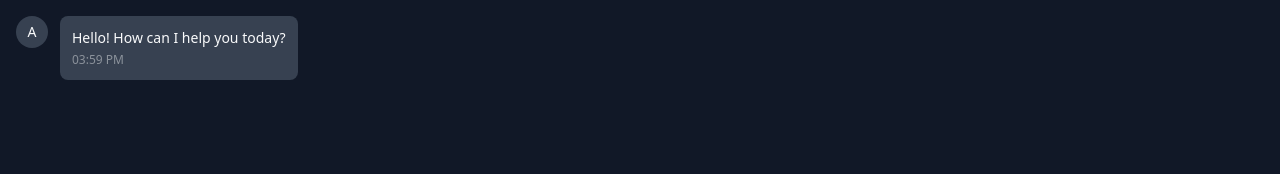
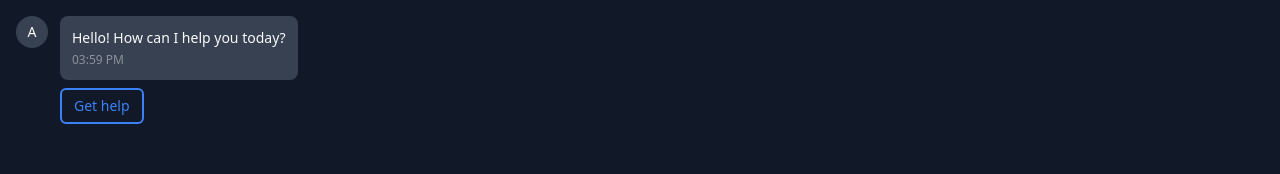
Before and after one commit to CorieW/react-actions-chat, a React (Vite) app: page / in a window 1280 px wide. Shown: the top 174 px of the page. Built offline with nearby package versions, Linux system fonts and the light colour scheme.

Commit message:
feat: add message buttons (limited testing)

```diff
--- a/src/App.tsx
+++ b/src/App.tsx
@@ -5,7 +5,7 @@ import { useMemo } from 'react';
 import { useInputFieldStore } from './lib';
 
 function App(): React.JSX.Element {
-  const { addMessage } = useChatStore();
+  const { addMessage, clearButtons } = useChatStore();
   const { setInputFieldDescription } = useInputFieldStore();
 
   const repeatMsg = (content: string) => {
@@ -28,6 +28,23 @@ function App(): React.JSX.Element {
         userResponseCallback: () => {
           setInputFieldDescription("We're not available at the moment");
         },
+        buttons: [
+          {
+            label: 'Get help',
+            style: {
+              backgroundColor: 'transparent',
+              border: '2px solid #3b82f6',
+              color: '#3b82f6',
+            },
+            onClick: () => {
+              clearButtons();
+              addMessage({
+                type: 'agent',
+                content: 'I can help you with that!',
+              });
+            },
+          },
+        ],
       },
     ],
     [addMessage]
--- a/src/components/MessageBubble.tsx
+++ b/src/components/MessageBubble.tsx
@@ -1,9 +1,54 @@
-import type { Message, ChatTheme } from '../js/types';
+import type { Message, ChatTheme, MessageButtonVariant } from '../js/types';
 import { Avatar } from './ui/avatar';
+import { cn } from '../lib/utils';
 
 interface MessageBubbleProps {
   readonly message: Message;
   readonly theme: ChatTheme;
+}
+
+/**
+ * Gets button styles based on variant.
+ *
+ * @param variant The button variant
+ * @param theme The current theme
+ * @returns Object with backgroundColor and color
+ */
+function getButtonVariantStyles(
+  variant: MessageButtonVariant,
+  theme: ChatTheme
+): { backgroundColor: string; color: string } {
+  const DEFAULT_BACKGROUND = theme.buttonColor ?? '#3b82f6';
+  const DEFAULT_COLOR = theme.buttonTextColor ?? '#ffffff';
+
+  switch (variant) {
+    case 'success':
+      return {
+        backgroundColor: '#10b981', // green-500
+        color: '#ffffff',
+      };
+    case 'error':
+      return {
+        backgroundColor: '#ef4444', // red-500
+        color: '#ffffff',
+      };
+    case 'warning':
+      return {
+        backgroundColor: '#f59e0b', // amber-500
+        color: '#ffffff',
+      };
+    case 'info':
+      return {
+        backgroundColor: '#3b82f6', // blue-500
+        color: '#ffffff',
+      };
+    case 'default':
+    default:
+      return {
+        backgroundColor: DEFAULT_BACKGROUND,
+        color: DEFAULT_COLOR,
+      };
+  }
 }
 
 export function MessageBubble({
@@ -38,11 +83,14 @@ export function MessageBubble({
       </div>
 
       {/* Message Bubble */}
+      <div className='max-w-[70%]'>
         <div
-        className='max-w-[70%] rounded-lg p-3'
+          className='rounded-lg p-3'
           style={{
             backgroundColor:
-            message.type === 'user' ? theme.primaryColor : theme.secondaryColor,
+              message.type === 'user'
+                ? theme.primaryColor
+                : theme.secondaryColor,
             color:
               message.type === 'user' ? theme.buttonTextColor : theme.textColor,
           }}
@@ -63,6 +111,35 @@ export function MessageBubble({
             })}
           </span>
         </div>
+        {/* Message Buttons */}
+        {message.buttons && message.buttons.length > 0 && (
+          <div
+            className={`flex flex-wrap gap-2 mt-2 ${
+              message.type === 'user' ? 'justify-end' : 'justify-start'
+            }`}
+          >
+            {message.buttons.map((button, index) => {
+              const variant = button.variant ?? 'default';
+              const variantStyles = getButtonVariantStyles(variant, theme);
+              // Merge variant styles with custom styles (custom styles override variant)
+              const buttonStyles = { ...variantStyles, ...button.style };
+              const baseClassName =
+                'px-3 py-1.5 rounded-md text-sm font-medium transition-colors hover:opacity-90 focus-visible:outline-none focus-visible:ring-2 focus-visible:ring-offset-2';
+              const buttonClassName = cn(baseClassName, button.className);
+              return (
+                <button
+                  key={index}
+                  onClick={button.onClick}
+                  className={buttonClassName}
+                  style={buttonStyles}
+                >
+                  {button.label}
+                </button>
+              );
+            })}
+          </div>
+        )}
+      </div>
     </div>
   );
 }
--- a/src/js/types.ts
+++ b/src/js/types.ts
@@ -26,6 +26,33 @@ export interface ChatTheme {
 }
 
 /**
+ * Variant type for message buttons.
+ */
+export type MessageButtonVariant =
+  | 'default'
+  | 'success'
+  | 'error'
+  | 'warning'
+  | 'info';
+
+/**
+ * Represents a button associated with a message.
+ *
+ * @property label The text displayed on the button.
+ * @property onClick Callback function executed when the button is clicked.
+ * @property variant Optional variant style for the button. Defaults to 'default'.
+ * @property className Optional custom CSS class names to apply to the button.
+ * @property style Optional custom inline styles to apply to the button. These will override variant styles.
+ */
+export interface MessageButton {
+  readonly label: string;
+  readonly onClick: () => void;
+  readonly variant?: MessageButtonVariant;
+  readonly className?: string;
+  readonly style?: React.CSSProperties;
+}
+
+/**
  * Represents a single chat message.
  *
  * @property id Unique identifier for the message.
@@ -33,6 +60,7 @@ export interface ChatTheme {
  * @property content The textual content of the message.
  * @property timestamp The date and time the message was created.
  * @property userResponseCallback Optional callback function invoked when a user response is received right after this message.
+ * @property buttons Optional array of buttons to display below the message.
  */
 export interface Message {
   readonly id: number;
@@ -40,6 +68,7 @@ export interface Message {
   readonly content: string;
   readonly timestamp: Date;
   readonly userResponseCallback?: () => void;
+  readonly buttons?: readonly MessageButton[];
 }
 
 /**
--- a/src/lib/chatStore.ts
+++ b/src/lib/chatStore.ts
@@ -9,6 +9,8 @@ interface ChatState {
   readonly addMessages: (messages: readonly Message[]) => void;
   readonly setMessages: (messages: readonly Message[]) => void;
   readonly clearMessages: () => void;
+  readonly clearButtons: () => void;
+  readonly clearPreviousMessageButtons: () => void;
 }
 
 export const useChatStore = create<ChatState>((set, get) => ({
@@ -49,4 +51,26 @@ export const useChatStore = create<ChatState>((set, get) => ({
   clearMessages: () => {
     set({ messages: [] });
   },
+
+  clearButtons: () => {
+    set(state => ({
+      messages: state.messages.map(message => ({
+        ...message,
+        buttons: [],
+      })),
+    }));
+  },
+
+  clearPreviousMessageButtons: () => {
+    const previousMessage = get().getPreviousMessage();
+    if (previousMessage) {
+      set(state => ({
+        messages: state.messages.map(message =>
+          message.id === previousMessage.id
+            ? { ...message, buttons: [] }
+            : message
+        ),
+      }));
+    }
+  },
 }));
```
Lines whose indentation alone changed are shown as unchanged.
